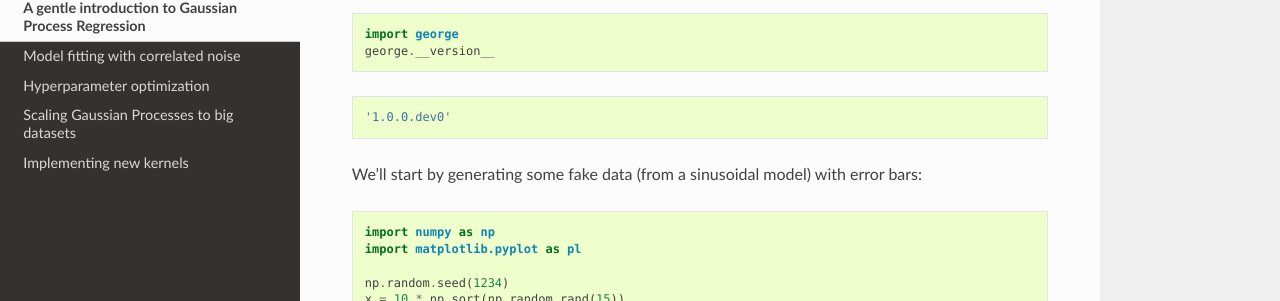
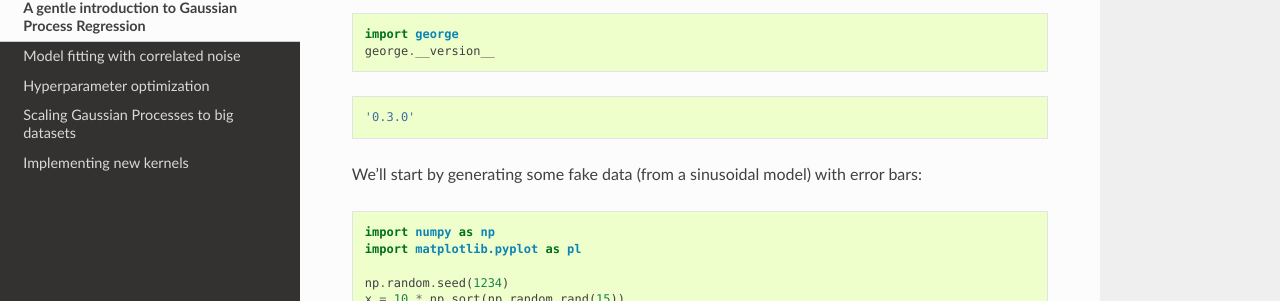
Before and after one commit to dfm/george, a Sphinx documentation site: the page built from docs/tutorials/first.rst, in a window 1280 px wide and 900 px high. Shown: the part 333-634 px from the top of the window. Built offline with Sphinx 7.4.7 and the Read the Docs theme 2.0.0, drawn with Linux system fonts in a browser that asks for light colours.

Commit message:
updating intro tutorial

```diff
--- a/docs/tutorials/first.rst
+++ b/docs/tutorials/first.rst
@@ -22,7 +22,7 @@ This notebook was made with the following version of george:
 
 .. parsed-literal::
 
-    '1.0.0.dev0'
+    '0.3.0'
 
 
 
```
Also changed, not shown: docs/_static/notebooks/first.ipynb.
